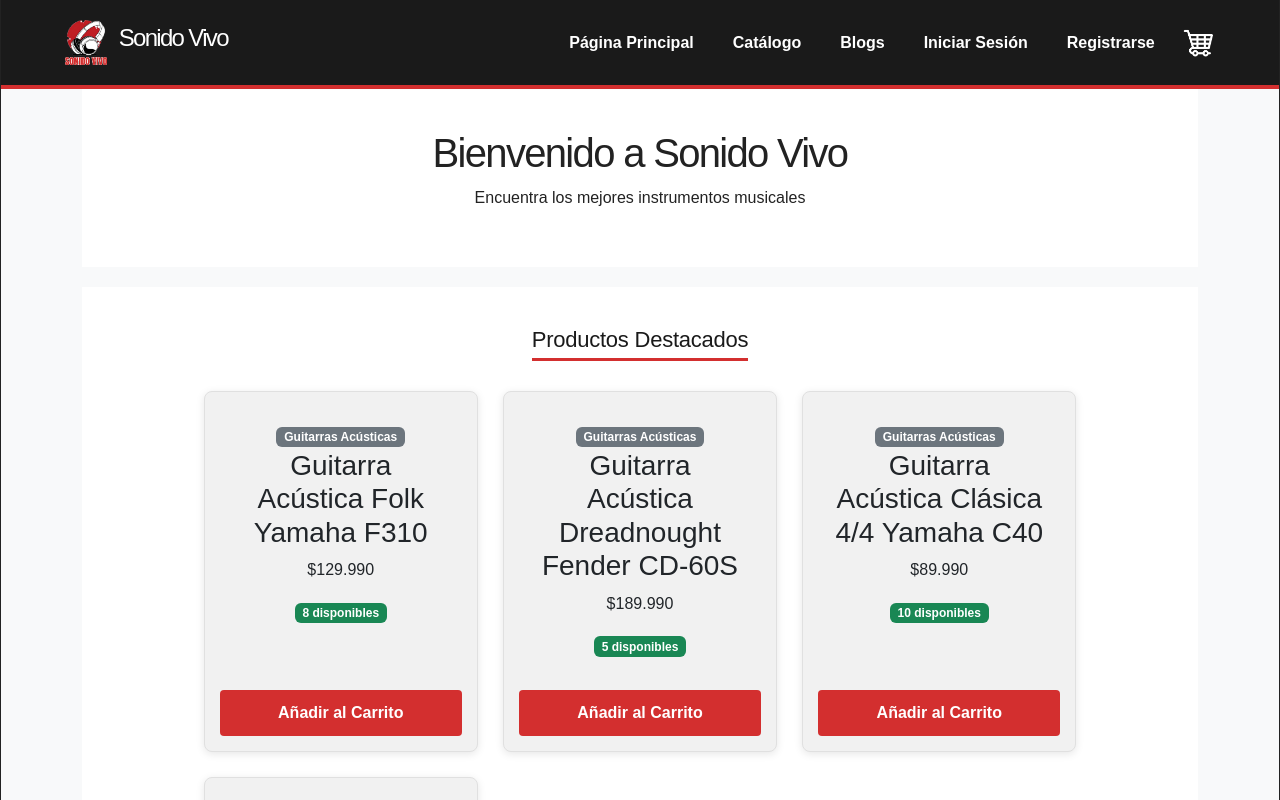
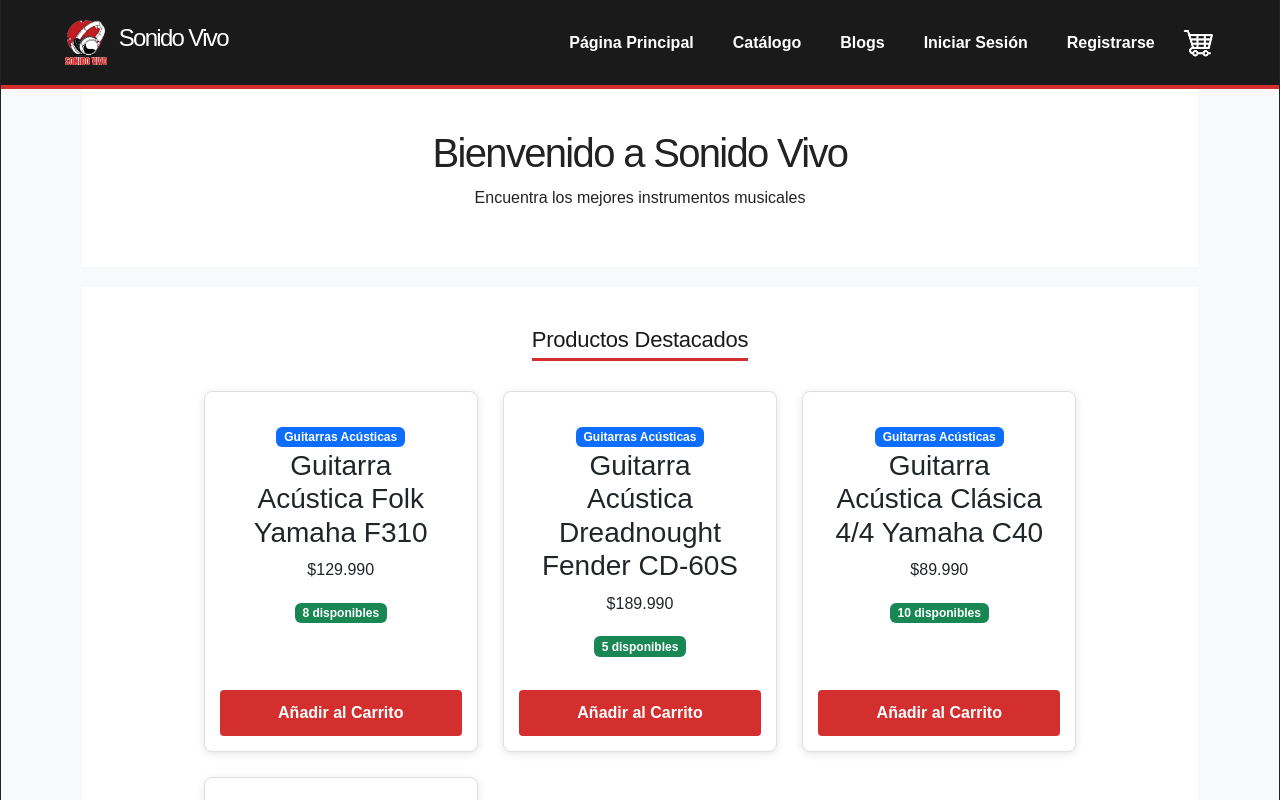
Before and after one commit to CodedbyMeTheGreatest/tienda-sonido-vivo, a React (Vite) app: page / in a window 1280 px wide. Shown: the top 800 px of the page. Built offline with nearby package versions, Linux system fonts and the light colour scheme.

Commit message:
Modificando colores de las tarjetas de productos en dstacados, catalogo y detalle. Ademas de modificar el tipo de insignia de la categoria en las tarjetas de productos.

```diff
--- a/src/App.css
+++ b/src/App.css
@@ -115,7 +115,7 @@
 }
 
 
-/* Catalogo - Grilla principal */
+/* Catalogo */
 .grilla-productos {
     display: grid;
     grid-template-columns: repeat(auto-fill, minmax(250px, 1fr));
@@ -130,7 +130,7 @@
 
 
 .producto {
-    background-color: #f1f1f1;
+    background-color: #ffffff;
     box-shadow: 0 2px 8px rgba(0, 0, 0, 0.1);
     padding: 15px;
     text-align: center;
@@ -189,7 +189,7 @@
   width: 100%;
   max-height: 400px;
   object-fit: contain;
-  background-color: #e0e0e0;
+  background-color: #ffffff;
   border: 1px solid #ccc;
   border-radius: 4px;
   padding: 10px;
@@ -236,14 +236,6 @@
   background-color: #b71c1c;
 }
 
-.boton-detalle-añadir-producto:disabled {
-  background-color: #cccccc;
-  color: #666666;
-  cursor: not-allowed;
-}
-
-/*Fin Detalle Producto*/
-
 .ficha-codigo-stock {
   display: flex;
   gap: 0.5rem;
@@ -251,6 +243,10 @@
   margin-top: 0.5rem;
   margin-bottom: 0.5rem;
 }
+
+/*Fin Detalle Producto*/
+
+
 
 /*Navbar (Logo, Links, Carrito, Menú Hamburguesa)*/
 .logo-enlace {
--- a/src/components/molecules/TarjetaProducto.jsx
+++ b/src/components/molecules/TarjetaProducto.jsx
@@ -20,7 +20,7 @@
                         />
                     )}
                 <Card.Body>
-                    <Insignia tone="neutral">{producto.categoria}</Insignia>
+                    <Insignia tone="marca">{producto.categoria}</Insignia>
                     <Card.Title as="h3">{props.productoNombreCompleto}</Card.Title>
                     <Precio precio={producto.precio} />
                     <p className="mb-3">
```
